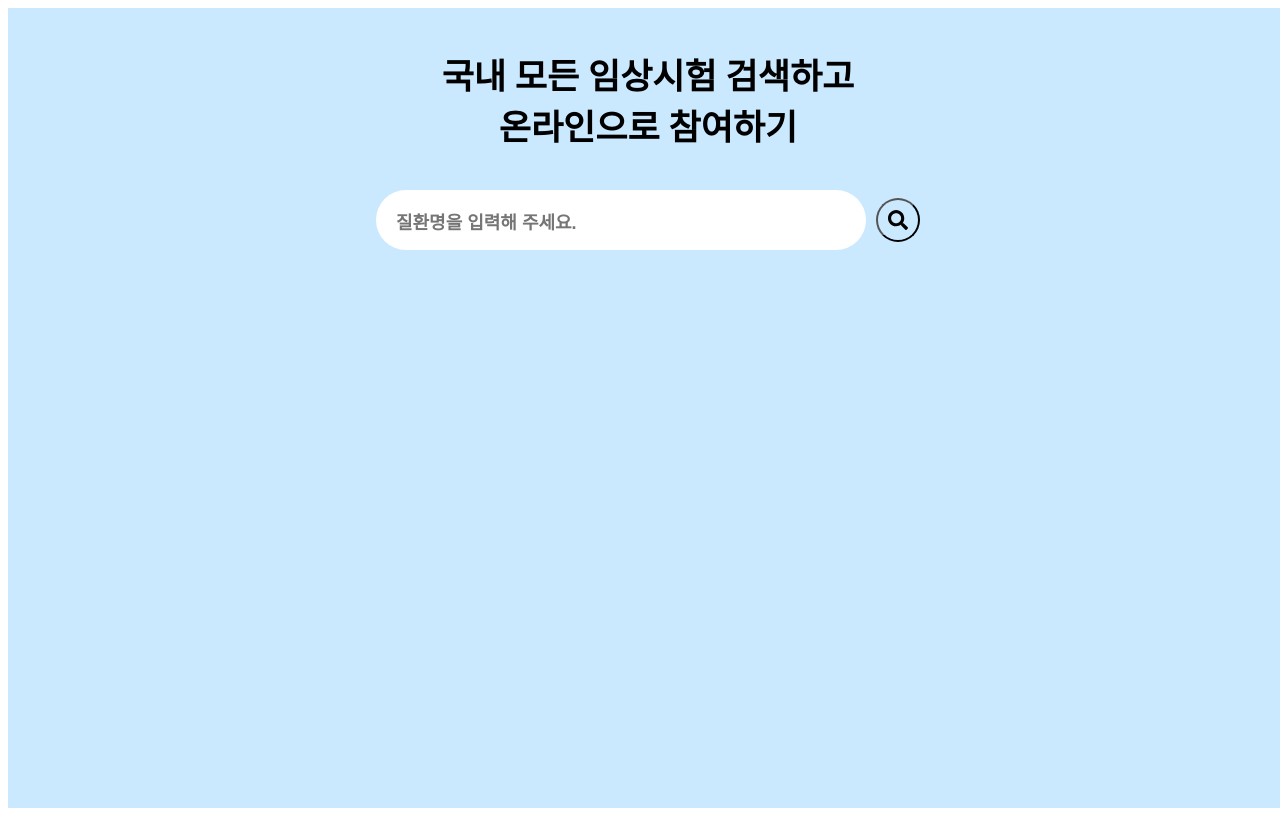
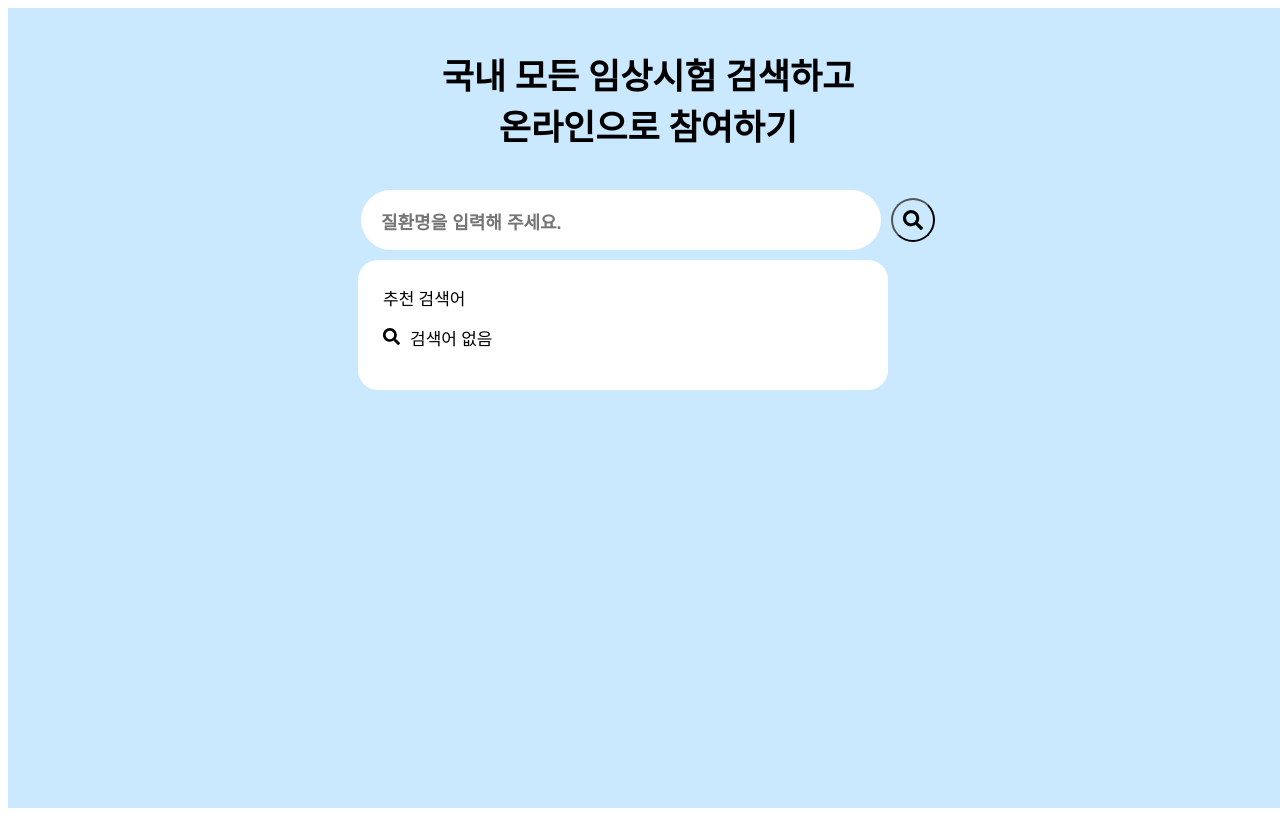
Before and after one commit to dong53358/wanted-pre-onboarding-frontend-3, a React (Create React App) app: page / in a window 1280 px wide. Built offline with nearby package versions, Linux system fonts and the light colour scheme.

Commit message:
feat: 검색어 없을시 "검색어 없음" 명시

```diff
--- a/src/App.tsx
+++ b/src/App.tsx
@@ -31,7 +31,7 @@ const SearchForm = styled.form`
 `;
 
 const SearchInput = styled.input`
-  width: 490px;
+  width: 520px;
   height: 60px;
   font-size: 18px;
   font-weight: bold;
@@ -56,7 +56,7 @@ const SearchBtn = styled.button`
 `;
 
 const SuggestionSearch = styled.div`
-  width: 450px;
+  width: 480px;
   font-size: 17px;
   padding: 25px;
   border-radius: 20px;
@@ -68,6 +68,9 @@ const SuggestionSearch = styled.div`
   }
   div {
     margin-bottom: 15px;
+    &:hover {
+      background-color: var(--gray-400);
+    }
   }
 `;
 
@@ -77,6 +80,7 @@ function App() {
   const [isSearched, setIsSearched] = useState(false);
   const debounceText = useDebounce(text, 800);
 
+  const x: any = [{ sickCd: "x00", sickNm: "검색어 없음" }];
   const onSubmit = async (e: React.FormEvent<HTMLFormElement>) => {
     e.preventDefault();
   };
@@ -92,13 +96,16 @@ function App() {
             console.log("api 호출");
             const data = response;
             if (data) {
-              setSearchData(data);
+              setSearchData(data.slice(0, 10));
               setIsSearched(true);
             }
           })
           .catch((error) => {
             console.log(error);
           });
+      } else {
+        setSearchData(x);
+        setIsSearched(true);
       }
     })();
   }, [debounceText]);
@@ -123,8 +130,9 @@ function App() {
           <FaSearch />
         </SearchBtn>
       </SearchForm>
-      {!isSearched ? null : (
+      {isSearched ? (
         <SuggestionSearch>
+          <div>추천 검색어</div>
           {searchData.map((data: any) => (
             <div key={data.sickCd}>
               <span>
@@ -134,7 +142,7 @@ function App() {
             </div>
           ))}
         </SuggestionSearch>
-      )}
+      ) : null}
     </Main>
   );
 }
```
